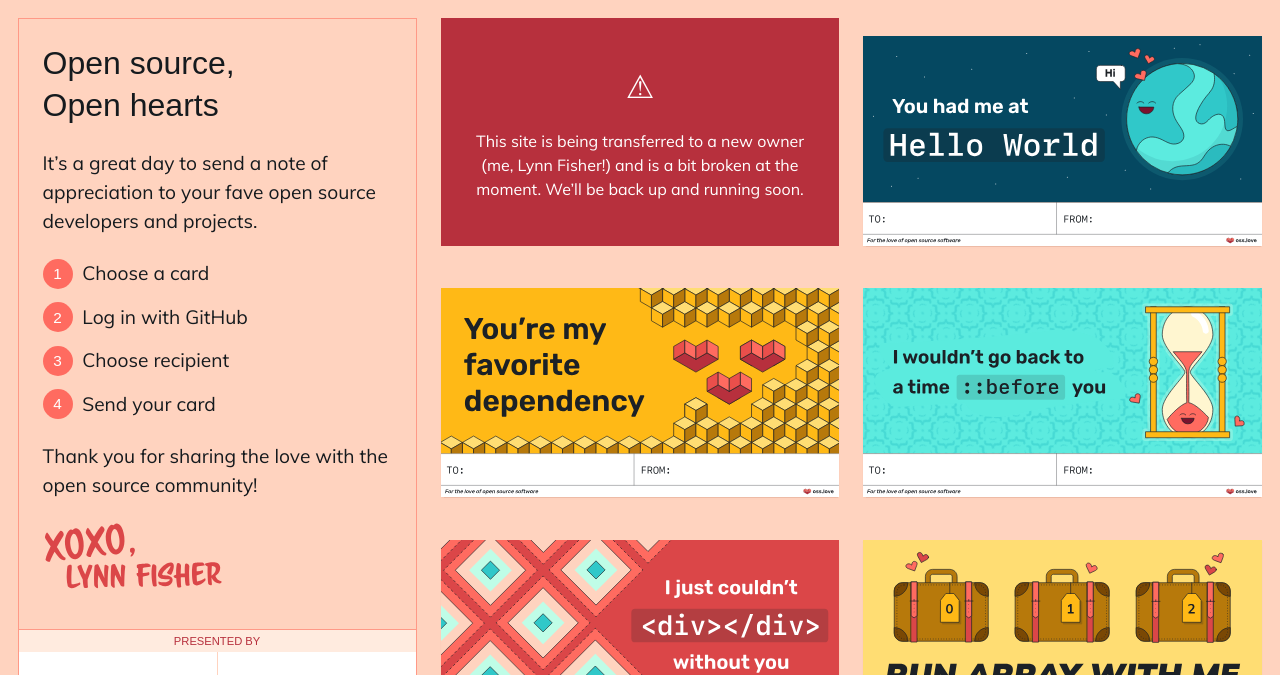
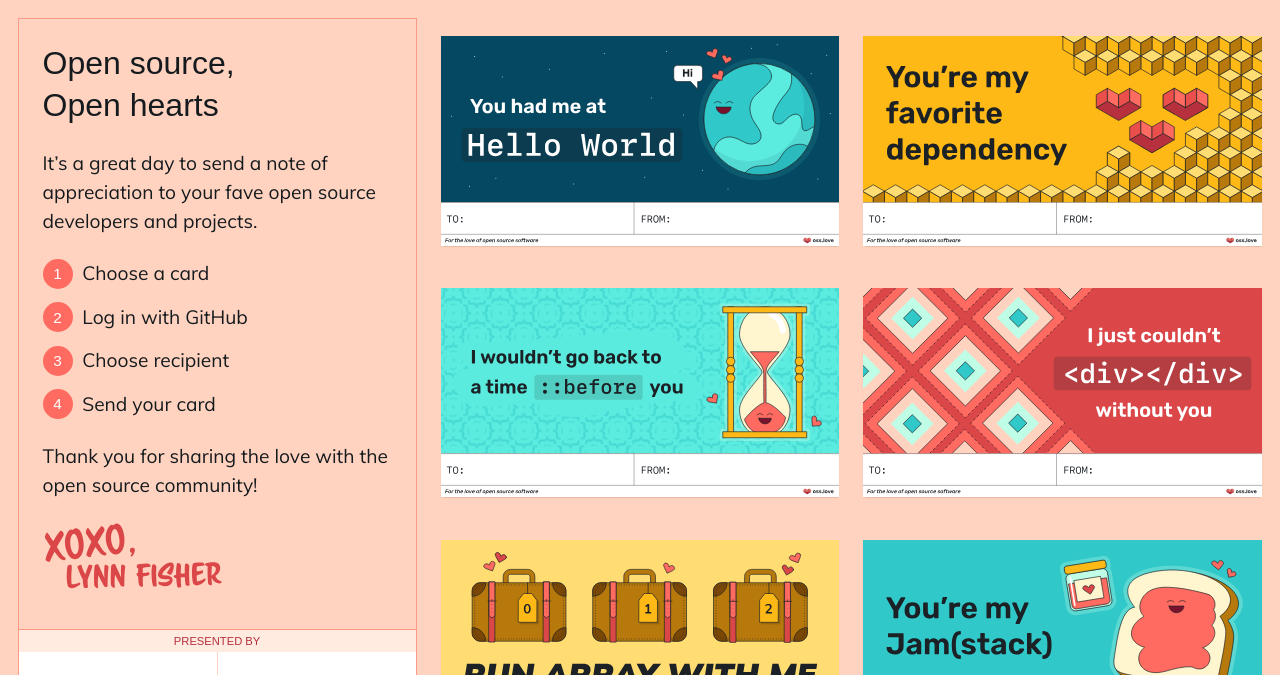
Before and after one commit to lynnandtonic/oss-valentines, an Eleventy site: page src/site/index.liquid in a window 1280 px wide. Shown: the part 93-768 px from the top of the page. Built offline with nearby package versions, Linux system fonts and the light colour scheme; Eleventy itself is replaced by a stand-in of ours; files that its build step writes are made by us from their sources; no server answers; a web font is replaced by a local one.

Commit message:
feat: remove warning

```diff
--- a/src/site/index.liquid
+++ b/src/site/index.liquid
@@ -32,11 +32,6 @@ scripts: ["init.js"]
       </div>
     </section>
 
-    <div class="warning">
-      <span>⚠</span>
-      <p>This site is being transferred to a new owner (me, Lynn Fisher!) and is a bit broken at the moment. We’ll be back up and running soon.</p>
-    </div>
-
     {% for card in cards %}
     <a class="valentine" href="/customize/{{card.image}}/">
       <img src="/img/valentines/{{ card.image }}.svg" alt="{{ card.title }}" />
```
